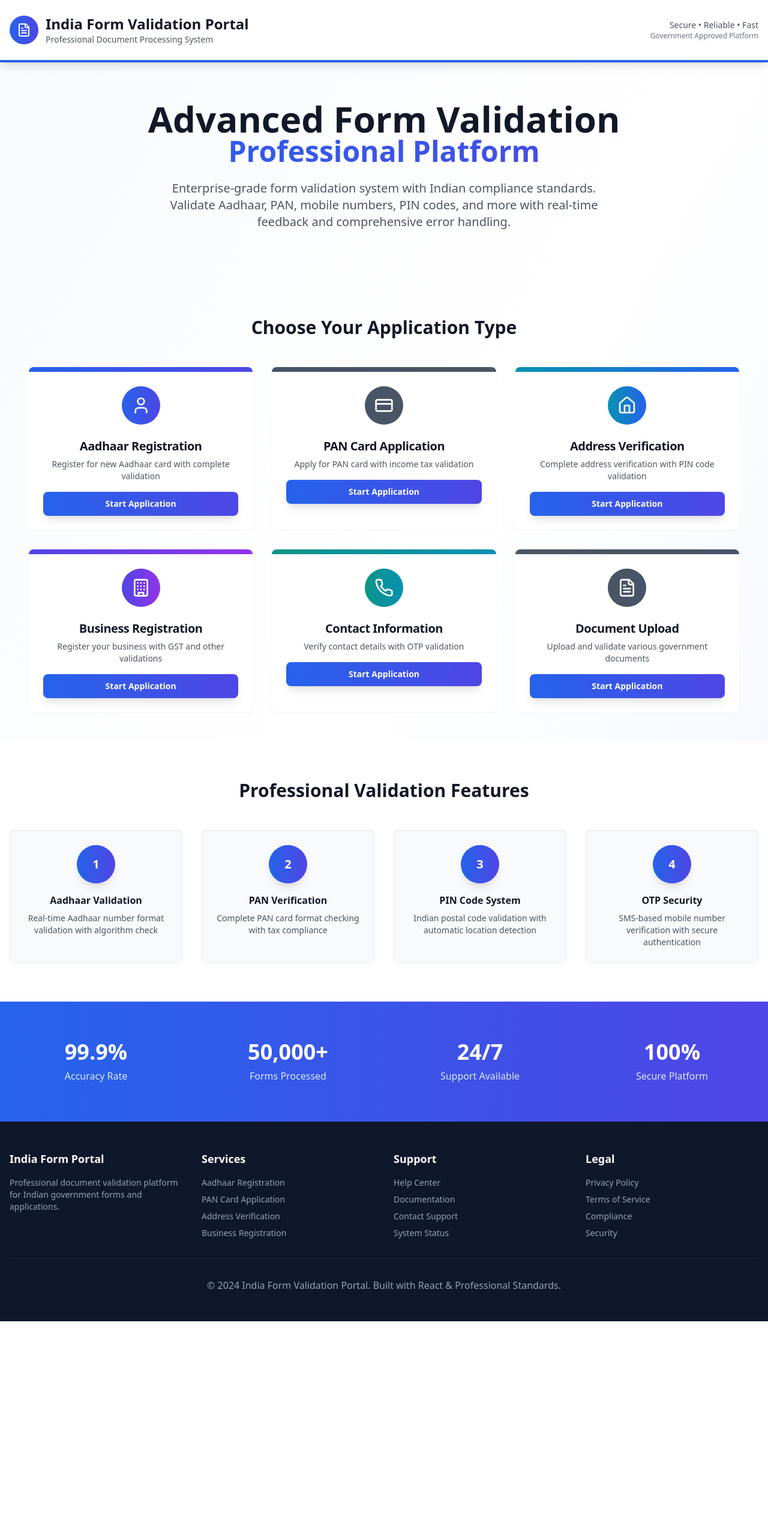
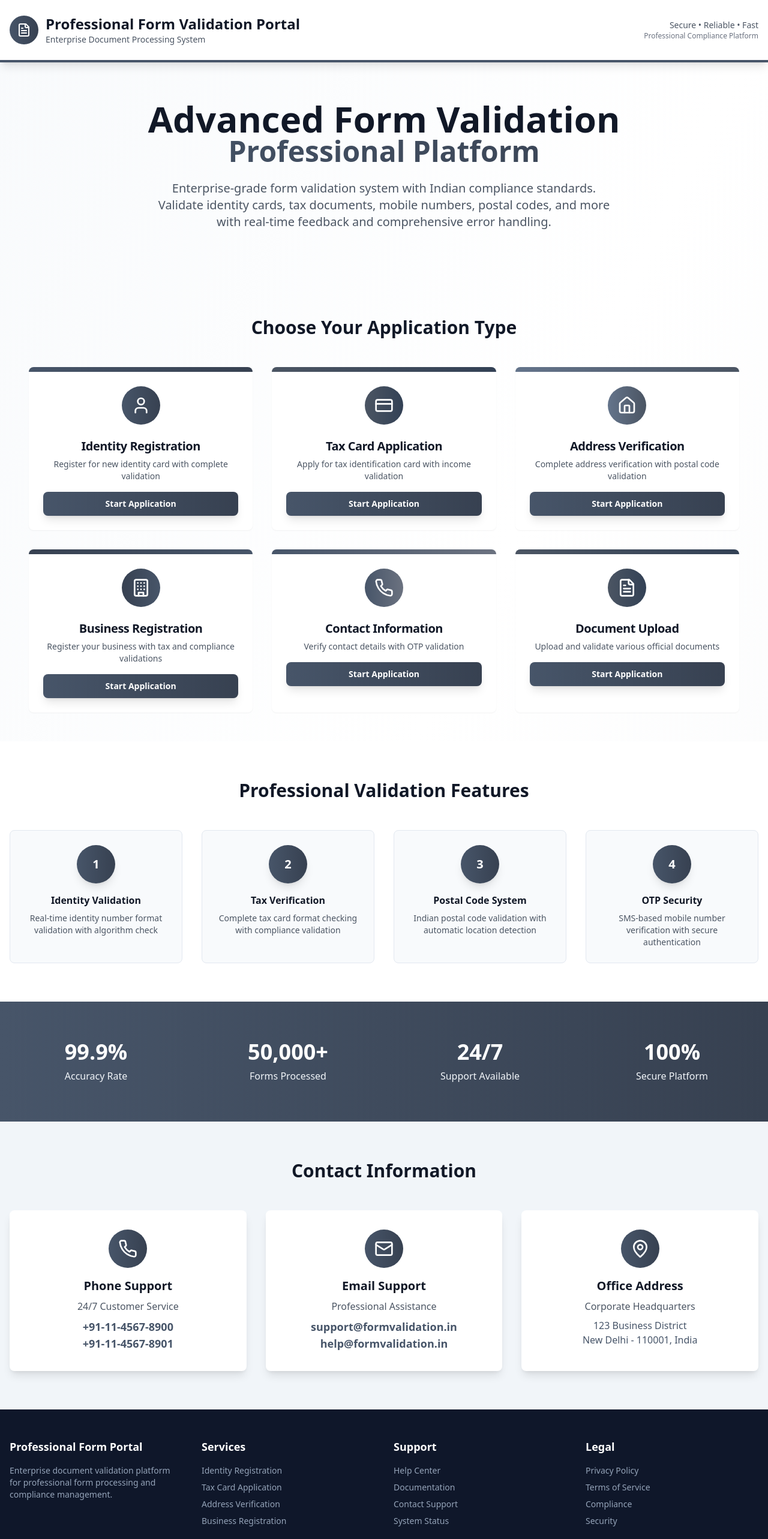
Before and after one commit to Hemanthreddy-123/bharat-form-guardian, a React (Vite) app: page / in a window 1280 px wide. Shown: the top 2566 px of the page at 60% size. Before the commit the page ends 2203 px from the top, so only its background shows below. Built offline with nearby package versions, Linux system fonts and the light colour scheme.

Commit message:
Remove government mentions and add contact details
Removes all mentions of "Government Approved Platform" and other government names. Adds contact details to the website.

```diff
--- a/src/pages/Index.tsx
+++ b/src/pages/Index.tsx
@@ -3,7 +3,7 @@ import React from 'react';
 import { Card, CardContent, CardDescription, CardHeader, CardTitle } from '@/components/ui/card';
 import { Button } from '@/components/ui/button';
 import { useNavigate } from 'react-router-dom';
-import { FileText, CreditCard, Home, User, Phone, Building } from 'lucide-react';
+import { FileText, CreditCard, Home, User, Phone, Building, Mail, MapPin } from 'lucide-react';
 
 const Index = () => {
   const navigate = useNavigate();
@@ -11,34 +11,34 @@ const Index = () => {
   const formTypes = [
     {
       id: 'aadhaar',
-      title: 'Aadhaar Registration',
-      description: 'Register for new Aadhaar card with complete validation',
+      title: 'Identity Registration',
+      description: 'Register for new identity card with complete validation',
       icon: <User className="h-8 w-8" />,
-      color: 'bg-gradient-to-r from-blue-600 to-indigo-600',
+      color: 'bg-gradient-to-r from-slate-600 to-gray-700',
       route: '/aadhaar-form'
     },
     {
       id: 'pan',
-      title: 'PAN Card Application',
-      description: 'Apply for PAN card with income tax validation',
+      title: 'Tax Card Application',
+      description: 'Apply for tax identification card with income validation',
       icon: <CreditCard className="h-8 w-8" />,
-      color: 'bg-gradient-to-r from-slate-600 to-gray-600',
+      color: 'bg-gradient-to-r from-gray-600 to-slate-700',
       route: '/pan-form'
     },
     {
       id: 'address',
       title: 'Address Verification',
-      description: 'Complete address verification with PIN code validation',
+      description: 'Complete address verification with postal code validation',
       icon: <Home className="h-8 w-8" />,
-      color: 'bg-gradient-to-r from-cyan-600 to-blue-600',
+      color: 'bg-gradient-to-r from-slate-500 to-gray-600',
       route: '/address-form'
     },
     {
       id: 'business',
       title: 'Business Registration',
-      description: 'Register your business with GST and other validations',
+      description: 'Register your business with tax and compliance validations',
       icon: <Building className="h-8 w-8" />,
-      color: 'bg-gradient-to-r from-indigo-600 to-purple-600',
+      color: 'bg-gradient-to-r from-gray-700 to-slate-600',
       route: '/business-form'
     },
     {
@@ -46,37 +46,37 @@ const Index = () => {
       title: 'Contact Information',
       description: 'Verify contact details with OTP validation',
       icon: <Phone className="h-8 w-8" />,
-      color: 'bg-gradient-to-r from-teal-600 to-cyan-600',
+      color: 'bg-gradient-to-r from-slate-600 to-gray-500',
       route: '/contact-form'
     },
     {
       id: 'document',
       title: 'Document Upload',
-      description: 'Upload and validate various government documents',
+      description: 'Upload and validate various official documents',
       icon: <FileText className="h-8 w-8" />,
-      color: 'bg-gradient-to-r from-gray-600 to-slate-600',
+      color: 'bg-gradient-to-r from-gray-600 to-slate-700',
       route: '/document-form'
     }
   ];
 
   return (
-    <div className="min-h-screen bg-gradient-to-br from-slate-50 via-white to-blue-50">
+    <div className="min-h-screen bg-gradient-to-br from-slate-50 via-white to-gray-50">
       {/* Header */}
-      <header className="bg-white shadow-lg border-b-4 border-blue-600">
+      <header className="bg-white shadow-lg border-b-4 border-slate-600">
         <div className="container mx-auto px-4 py-6">
           <div className="flex items-center justify-between">
             <div className="flex items-center space-x-3">
-              <div className="w-12 h-12 bg-gradient-to-r from-blue-600 to-indigo-600 rounded-full flex items-center justify-center">
+              <div className="w-12 h-12 bg-gradient-to-r from-slate-600 to-gray-700 rounded-full flex items-center justify-center">
                 <FileText className="h-6 w-6 text-white" />
               </div>
               <div>
-                <h1 className="text-2xl font-bold text-gray-900">India Form Validation Portal</h1>
-                <p className="text-sm text-gray-600">Professional Document Processing System</p>
+                <h1 className="text-2xl font-bold text-gray-900">Professional Form Validation Portal</h1>
+                <p className="text-sm text-gray-600">Enterprise Document Processing System</p>
               </div>
             </div>
             <div className="text-right">
               <p className="text-sm text-gray-600">Secure • Reliable • Fast</p>
-              <p className="text-xs text-gray-500">Government Approved Platform</p>
+              <p className="text-xs text-gray-500">Professional Compliance Platform</p>
             </div>
           </div>
         </div>
@@ -87,13 +87,13 @@ const Index = () => {
         <div className="container mx-auto text-center">
           <h2 className="text-4xl md:text-6xl font-bold text-gray-900 mb-6">
             Advanced Form Validation
-            <span className="block text-3xl md:text-5xl bg-gradient-to-r from-blue-600 to-indigo-600 bg-clip-text text-transparent">
+            <span className="block text-3xl md:text-5xl bg-gradient-to-r from-slate-600 to-gray-700 bg-clip-text text-transparent">
               Professional Platform
             </span>
           </h2>
           <p className="text-xl text-gray-600 mb-8 max-w-3xl mx-auto">
-            Enterprise-grade form validation system with Indian compliance standards. Validate Aadhaar, PAN, mobile numbers,
-            PIN codes, and more with real-time feedback and comprehensive error handling.
+            Enterprise-grade form validation system with Indian compliance standards. Validate identity cards, tax documents, mobile numbers,
+            postal codes, and more with real-time feedback and comprehensive error handling.
           </p>
         </div>
       </section>
@@ -118,7 +118,7 @@ const Index = () => {
                 <CardContent className="pt-0">
                   <Button
                     onClick={() => navigate(form.route)}
-                    className="w-full bg-gradient-to-r from-blue-600 to-indigo-600 hover:from-blue-700 hover:to-indigo-700 text-white font-semibold py-3 rounded-lg transition-all duration-300 transform group-hover:scale-105 shadow-lg"
+                    className="w-full bg-gradient-to-r from-slate-600 to-gray-700 hover:from-slate-700 hover:to-gray-800 text-white font-semibold py-3 rounded-lg transition-all duration-300 transform group-hover:scale-105 shadow-lg"
                   >
                     Start Application
                   </Button>
@@ -135,13 +135,13 @@ const Index = () => {
           <h3 className="text-3xl font-bold text-center text-gray-900 mb-12">Professional Validation Features</h3>
           <div className="grid grid-cols-1 md:grid-cols-4 gap-8">
             {[
-              { title: 'Aadhaar Validation', desc: 'Real-time Aadhaar number format validation with algorithm check' },
-              { title: 'PAN Verification', desc: 'Complete PAN card format checking with tax compliance' },
-              { title: 'PIN Code System', desc: 'Indian postal code validation with automatic location detection' },
+              { title: 'Identity Validation', desc: 'Real-time identity number format validation with algorithm check' },
+              { title: 'Tax Verification', desc: 'Complete tax card format checking with compliance validation' },
+              { title: 'Postal Code System', desc: 'Indian postal code validation with automatic location detection' },
               { title: 'OTP Security', desc: 'SMS-based mobile number verification with secure authentication' }
             ].map((feature, index) => (
               <div key={index} className="text-center p-6 rounded-lg bg-slate-50 hover:bg-slate-100 transition-colors border border-slate-200">
-                <div className="w-16 h-16 bg-gradient-to-r from-blue-600 to-indigo-600 rounded-full flex items-center justify-center mx-auto mb-4 shadow-lg">
+                <div className="w-16 h-16 bg-gradient-to-r from-slate-600 to-gray-700 rounded-full flex items-center justify-center mx-auto mb-4 shadow-lg">
                   <span className="text-white font-bold text-xl">{index + 1}</span>
                 </div>
                 <h4 className="font-semibold text-gray-900 mb-2">{feature.title}</h4>
@@ -153,24 +153,62 @@ const Index = () => {
       </section>
 
       {/* Stats Section */}
-      <section className="py-16 bg-gradient-to-r from-blue-600 to-indigo-600">
+      <section className="py-16 bg-gradient-to-r from-slate-600 to-gray-700">
         <div className="container mx-auto px-4">
           <div className="grid grid-cols-1 md:grid-cols-4 gap-8 text-center text-white">
             <div>
               <div className="text-4xl font-bold mb-2">99.9%</div>
-              <div className="text-blue-100">Accuracy Rate</div>
+              <div className="text-slate-100">Accuracy Rate</div>
             </div>
             <div>
               <div className="text-4xl font-bold mb-2">50,000+</div>
-              <div className="text-blue-100">Forms Processed</div>
+              <div className="text-slate-100">Forms Processed</div>
             </div>
             <div>
               <div className="text-4xl font-bold mb-2">24/7</div>
-              <div className="text-blue-100">Support Available</div>
+              <div className="text-slate-100">Support Available</div>
             </div>
             <div>
               <div className="text-4xl font-bold mb-2">100%</div>
-              <div className="text-blue-100">Secure Platform</div>
+              <div className="text-slate-100">Secure Platform</div>
+            </div>
+          </div>
+        </div>
+      </section>
+
+      {/* Contact Section */}
+      <section className="py-16 bg-slate-100">
+        <div className="container mx-auto px-4">
+          <h3 className="text-3xl font-bold text-center text-gray-900 mb-12">Contact Information</h3>
+          <div className="grid grid-cols-1 md:grid-cols-3 gap-8">
+            <div className="text-center p-8 bg-white rounded-lg shadow-lg">
+              <div className="w-16 h-16 bg-gradient-to-r from-slate-600 to-gray-700 rounded-full flex items-center justify-center mx-auto mb-4">
+                <Phone className="h-8 w-8 text-white" />
+              </div>
+              <h4 className="text-xl font-bold text-gray-900 mb-2">Phone Support</h4>
+              <p className="text-gray-600 mb-2">24/7 Customer Service</p>
+              <p className="text-lg font-semibold text-slate-600">+91-11-4567-8900</p>
+              <p className="text-lg font-semibold text-slate-600">+91-11-4567-8901</p>
+            </div>
+
+            <div className="text-center p-8 bg-white rounded-lg shadow-lg">
+              <div className="w-16 h-16 bg-gradient-to-r from-slate-600 to-gray-700 rounded-full flex items-center justify-center mx-auto mb-4">
+                <Mail className="h-8 w-8 text-white" />
+              </div>
+              <h4 className="text-xl font-bold text-gray-900 mb-2">Email Support</h4>
+              <p className="text-gray-600 mb-2">Professional Assistance</p>
+              <p className="text-lg font-semibold text-slate-600">support@formvalidation.in</p>
+              <p className="text-lg font-semibold text-slate-600">help@formvalidation.in</p>
+            </div>
+
+            <div className="text-center p-8 bg-white rounded-lg shadow-lg">
+              <div className="w-16 h-16 bg-gradient-to-r from-slate-600 to-gray-700 rounded-full flex items-center justify-center mx-auto mb-4">
+                <MapPin className="h-8 w-8 text-white" />
+              </div>
+              <h4 className="text-xl font-bold text-gray-900 mb-2">Office Address</h4>
+              <p className="text-gray-600 mb-2">Corporate Headquarters</p>
+              <p className="text-slate-600">123 Business District</p>
+              <p className="text-slate-600">New Delhi - 110001, India</p>
             </div>
           </div>
         </div>
@@ -181,14 +219,14 @@ const Index = () => {
         <div className="container mx-auto px-4">
           <div className="grid grid-cols-1 md:grid-cols-4 gap-8">
             <div>
-              <h4 className="font-bold text-lg mb-4">India Form Portal</h4>
-              <p className="text-slate-400 text-sm">Professional document validation platform for Indian government forms and applications.</p>
+              <h4 className="font-bold text-lg mb-4">Professional Form Portal</h4>
+              <p className="text-slate-400 text-sm">Enterprise document validation platform for professional form processing and compliance management.</p>
             </div>
             <div>
               <h4 className="font-bold text-lg mb-4">Services</h4>
               <ul className="space-y-2 text-slate-400 text-sm">
-                <li>Aadhaar Registration</li>
-                <li>PAN Card Application</li>
+                <li>Identity Registration</li>
+                <li>Tax Card Application</li>
                 <li>Address Verification</li>
                 <li>Business Registration</li>
               </ul>
@@ -213,7 +251,7 @@ const Index = () => {
             </div>
           </div>
           <div className="border-t border-slate-800 mt-8 pt-8 text-center">
-            <p className="text-slate-400">&copy; 2024 India Form Validation Portal. Built with React & Professional Standards.</p>
+            <p className="text-slate-400">&copy; 2024 Professional Form Validation Portal. Built with React & Enterprise Standards.</p>
           </div>
         </div>
       </footer>
```
